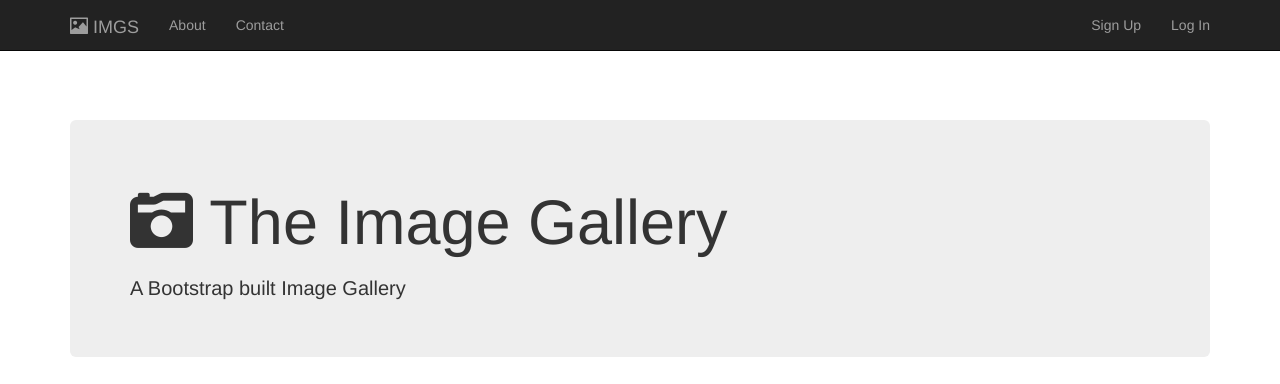
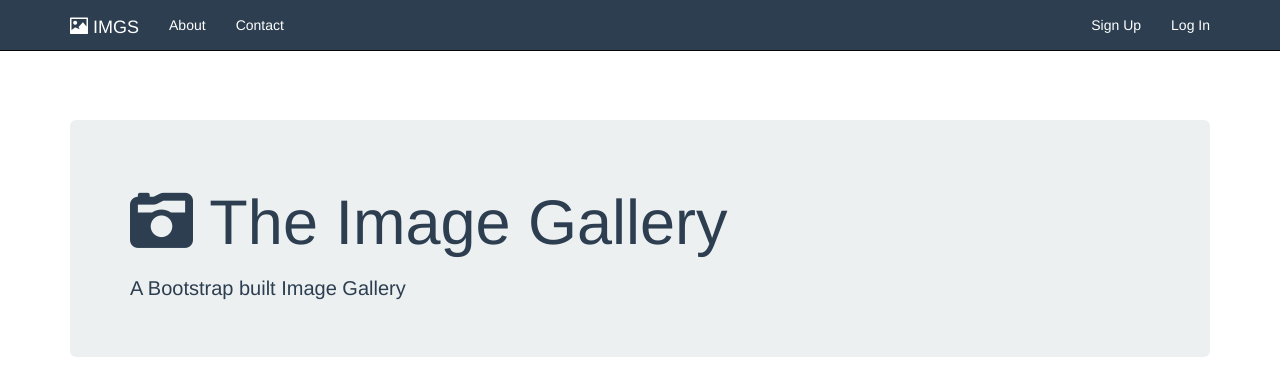
Before and after one commit to edgarnegronrabell/photo-gallery, a plain HTML site: page index.html in a window 1280 px wide. Shown: the top 384 px of the page. Drawn offline with nearby package versions, Linux system fonts and the light colour scheme; files that its build step writes are made by us from their sources.

Commit message:
Add white color to navbar and change navbar background color

```diff
--- a/gallery.css
+++ b/gallery.css
@@ -6,3 +6,14 @@ h2 {
 body {
   padding-top: 15vh;
 }
+.navbar-inverse {
+  background: #2c3e50;
+}
+.navbar-inverse .navbar-brand,
+.navbar-inverse .navbar-nav >li > a {
+  color: #fff;
+}
+.jumbotron {
+  color: #2c3e50;
+  background: #ecf0f1;
+}
```
Also changed, not shown: 1 other file.
